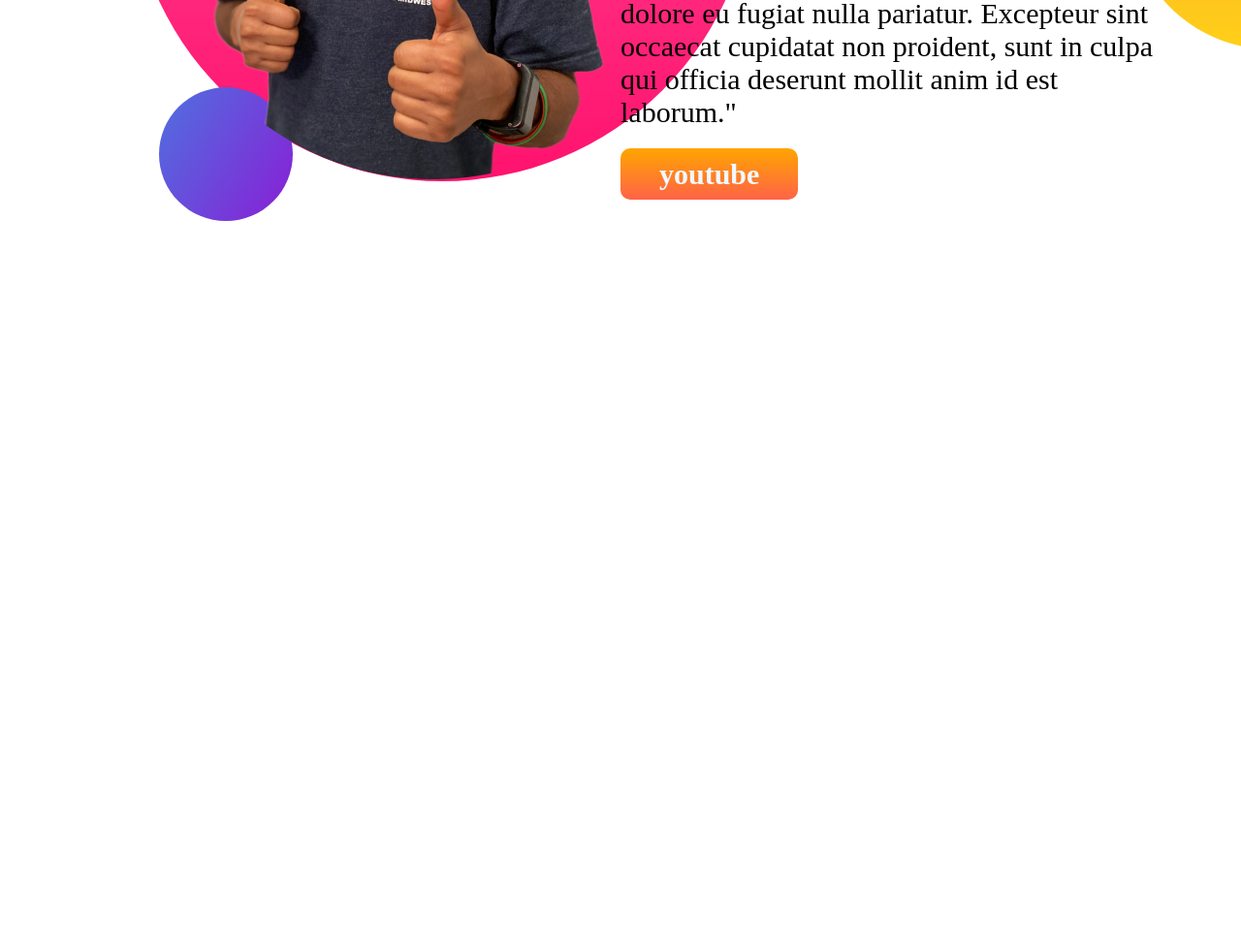
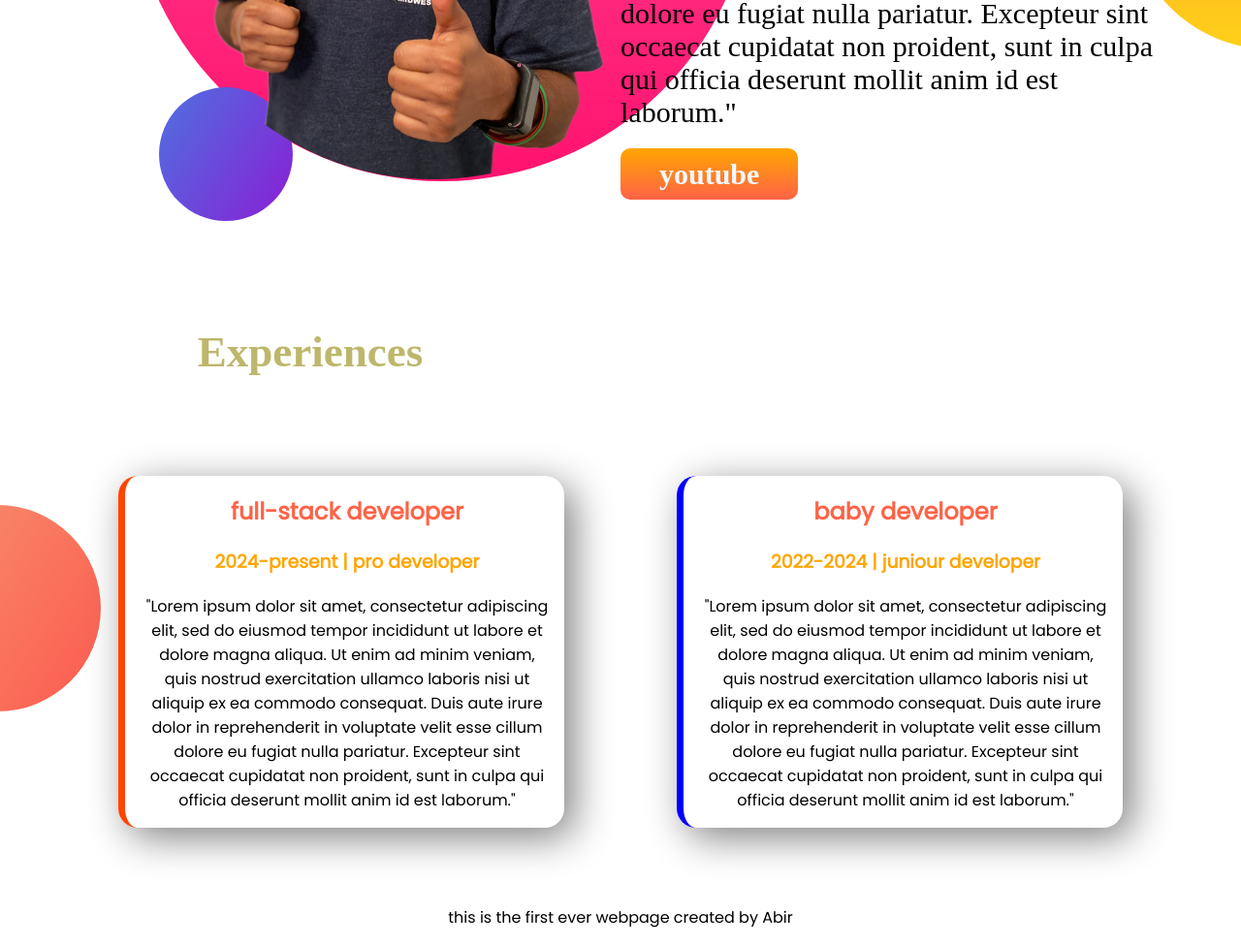
Before and after one commit to khalekur-phero/new-one, a plain HTML site: page index.html in a window 1280 px wide. Shown: the part 1591-2566 px from the top of the page at 97% size. Before the commit the page ends 1891 px from the top, so only its background shows below. Drawn offline with Linux system fonts and the light colour scheme.

Commit message:
footer-added

```diff
--- a/index.html
+++ b/index.html
@@ -13,7 +13,7 @@
 </head>
 
 <body>
-    <section class="everything">
+    <section class="everything flexible">
         <div class="welcome">
             <h1>Welcome To</h1>
             <h1><span class="name">khalekur</span> world</h1>
@@ -34,7 +34,7 @@
             <img src="jhankar.png" alt="">
         </div>
     </section>
-    <section class="dream-big">
+    <section class="dream-big flexible">
         <div class="welcome">
             <img src="new-one/jhankar2.png" alt="">
 
@@ -53,6 +53,42 @@
             <a class="link-big" target="_blank" href="https://www.youtube.com/">youtube</a>
         </div>
     </section>
+    <section class="experience">
+        <div class="welcome">
+            <h1>Experiences</h1>
+        </div>
+        <div class="flexible">
+            <div id="full-stack" class="box-shadow">
+                <h1>full-stack developer</h1>
+                <h3>2024-present | pro developer</h3>
+                <p>"Lorem ipsum dolor sit amet, consectetur adipiscing elit, sed do eiusmod tempor incididunt ut labore
+                    et
+                    dolore magna
+                    aliqua. Ut enim ad minim veniam, quis nostrud exercitation ullamco laboris nisi ut aliquip ex ea
+                    commodo
+                    consequat. Duis
+                    aute irure dolor in reprehenderit in voluptate velit esse cillum dolore eu fugiat nulla pariatur.
+                    Excepteur sint
+                    occaecat cupidatat non proident, sunt in culpa qui officia deserunt mollit anim id est laborum."</p>
+            </div>
+            <div id="baby" class="box-shadow">
+                <h1>baby developer</h1>
+                <h3>2022-2024 | juniour developer</h3>
+                <p>"Lorem ipsum dolor sit amet, consectetur adipiscing elit, sed do eiusmod tempor incididunt ut labore
+                    et
+                    dolore magna
+                    aliqua. Ut enim ad minim veniam, quis nostrud exercitation ullamco laboris nisi ut aliquip ex ea
+                    commodo
+                    consequat. Duis
+                    aute irure dolor in reprehenderit in voluptate velit esse cillum dolore eu fugiat nulla pariatur.
+                    Excepteur sint
+                    occaecat cupidatat non proident, sunt in culpa qui officia deserunt mollit anim id est laborum."</p>
+            </div>
+        </div>
+    </section>
 </body>
+<footer>
+    <p>this is the first ever webpage created by Abir</p>
+</footer>
 
 </html>
--- a/style.css
+++ b/style.css
@@ -13,7 +13,7 @@ body {
     color: tomato;
 }
 
-section {
+.flexible {
     display: flex;
     padding: 5%;
 }
@@ -39,6 +39,10 @@ section {
     color: darkkhaki;
 }
 
+.welcome h3 {
+    color: orange;
+}
+
 .dream-big {
     background-image: url(new-one/dream-bg.png);
     background-repeat: no-repeat;
@@ -55,3 +59,43 @@ section {
     border-radius: 10px;
     padding: 10px 40px;
 }
+
+.experience {
+    text-align: center;
+    background-image: url(new-one/exp-bg.png);
+    background-repeat: no-repeat;
+    background-position: left;
+}
+
+.box-shadow {
+    font-family: 'Poppins', sans-serif;
+    width: 40%;
+    margin-left: 5%;
+    margin-right: 5%;
+    padding-left: 20px;
+    padding-right: 15px;
+    border-radius: 20px;
+    box-shadow: 10px 10px 40px gray;
+}
+
+.box-shadow h1 {
+    color: tomato;
+}
+
+.box-shadow h3 {
+    color: orange;
+}
+
+#full-stack {
+    border-left: 7px solid orangered;
+}
+
+#baby {
+    border-left: 7px solid blue;
+}
+
+footer p {
+    font-family: 'Poppins',
+        sans-serif;
+    text-align: center;
+}
```
Also changed, not shown: new-one/exp-bg.png (added).
